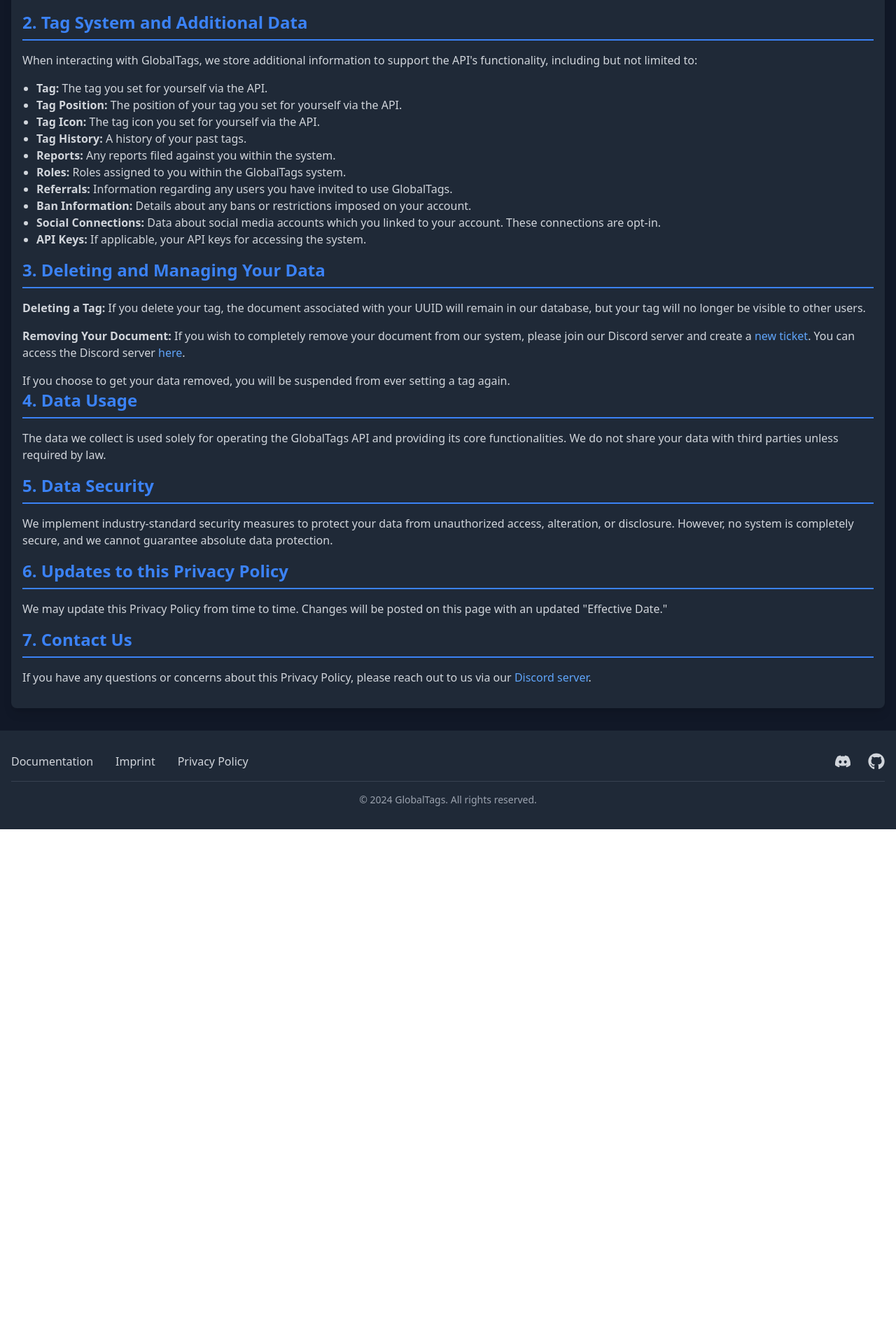
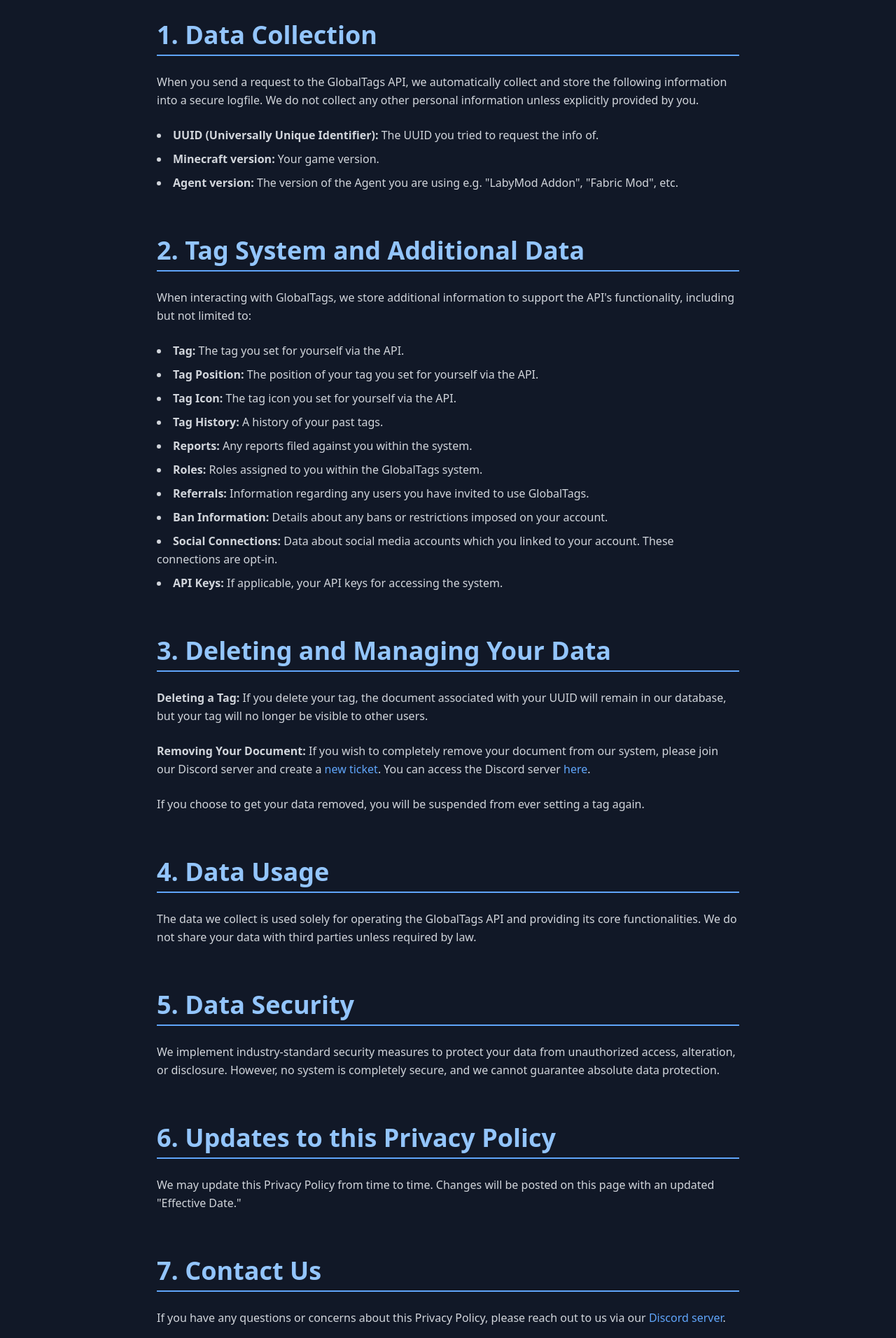
Before and after one commit to Global-Tags/Panel, a Next.js app: page /legal/privacy in a window 1280 px wide. Shown: the part 428-2340 px from the top of the page at 70% size. Before the commit the page ends 1613 px from the top, so only its background shows below. Built offline with nearby package versions, Linux system fonts and the light colour scheme.

Commit message:
redesign privacy policy

```diff
--- a/src/app/legal/privacy/page.tsx
+++ b/src/app/legal/privacy/page.tsx
@@ -10,27 +10,51 @@
         siteName: 'GlobalTags',
         images: '/opengraph-image.png'
     }
-}
+};
 
 export default function PrivacyPolicy() {
     return (
-        <div className="bg-gray-900 text-gray-300 min-h-screen flex flex-col">
-            <div className="container mx-auto px-4 py-8 bg-gray-800 rounded-lg shadow-lg flex-1">
-                <h1 className="text-3xl font-bold text-blue-500 mb-6 text-center">Privacy Policy for the GlobalTags API</h1>
+        <div className="bg-gray-900 text-gray-200 min-h-screen py-20">
+            <div className="max-w-5xl mx-auto px-6 lg:px-24 space-y-16 leading-relaxed">
 
-                <p className="mb-4"><strong>Effective Date:</strong> 15.09.2024</p>
+                <h1 className="text-5xl md:text-6xl font-extrabold text-blue-400 text-center mb-6">
+                    Privacy Policy for the GlobalTags API
+                </h1>
 
-                <h2 className="text-2xl font-semibold text-blue-500 border-b-2 border-blue-500 pb-2 mb-4">1. Data Collection</h2>
-                <p className="mb-4">When you send a request to the GlobalTags API, we automatically collect and store the following information into a secure logfile. We do not collect any other personal information unless explicitly provided by you.</p>
-                <ul className="list-disc pl-5 mb-4">
+                <p className="text-gray-400 text-lg mb-12 text-center">
+                    <strong>Effective Date:</strong> 15.09.2024
+                </p>
+
+                {/* Section 1 */}
+                <section id="data-collection" className="space-y-6">
+                    <h2 className="text-3xl md:text-4xl font-semibold text-blue-300 border-b-2 border-blue-400 pb-2 flex items-center">
+                        <a href="#data-collection" className="hover:underline flex items-center gap-2">
+                            1. Data Collection
+                            <span className="text-blue-400 text-lg"></span>
+                        </a>
+                    </h2>
+                    <p className="text-gray-300">
+                        When you send a request to the GlobalTags API, we automatically collect and store the following information into a secure logfile. We do not collect any other personal information unless explicitly provided by you.
+                    </p>
+                    <ul className="list-disc list-inside text-gray-300 space-y-2">
                         <li><strong>UUID (Universally Unique Identifier):</strong> The UUID you tried to request the info of.</li>
                         <li><strong>Minecraft version:</strong> Your game version.</li>
                         <li><strong>Agent version:</strong> The version of the Agent you are using e.g. "LabyMod Addon", "Fabric Mod", etc.</li>
                     </ul>
+                </section>
 
-                <h2 className="text-2xl font-semibold text-blue-500 border-b-2 border-blue-500 pb-2 mb-4">2. Tag System and Additional Data</h2>
-                <p className="mb-4">When interacting with GlobalTags, we store additional information to support the API's functionality, including but not limited to:</p>
-                <ul className="list-disc pl-5 mb-4">
+                {/* Section 2 */}
+                <section id="tag-system" className="space-y-6">
+                    <h2 className="text-3xl md:text-4xl font-semibold text-blue-300 border-b-2 border-blue-400 pb-2 flex items-center">
+                        <a href="#tag-system" className="hover:underline flex items-center gap-2">
+                            2. Tag System and Additional Data
+                            <span className="text-blue-400 text-lg"></span>
+                        </a>
+                    </h2>
+                    <p className="text-gray-300">
+                        When interacting with GlobalTags, we store additional information to support the API's functionality, including but not limited to:
+                    </p>
+                    <ul className="list-disc list-inside text-gray-300 space-y-2">
                         <li><strong>Tag:</strong> The tag you set for yourself via the API.</li>
                         <li><strong>Tag Position:</strong> The position of your tag you set for yourself via the API.</li>
                         <li><strong>Tag Icon:</strong> The tag icon you set for yourself via the API.</li>
@@ -42,24 +66,80 @@
                         <li><strong>Social Connections:</strong> Data about social media accounts which you linked to your account. These connections are opt-in.</li>
                         <li><strong>API Keys:</strong> If applicable, your API keys for accessing the system.</li>
                     </ul>
+                </section>
 
-                <h2 className="text-2xl font-semibold text-blue-500 border-b-2 border-blue-500 pb-2 mb-4">3. Deleting and Managing Your Data</h2>
-                <p className="mb-4"><strong>Deleting a Tag:</strong> If you delete your tag, the document associated with your UUID will remain in our database, but your tag will no longer be visible to other users.</p>
-                <p className="mb-4"><strong>Removing Your Document:</strong> If you wish to completely remove your document from our system, please join our Discord server and create a <a href="https://discord.com/channels/1254446736999579740/1254450410308108368" target="_blank" rel="noopener noreferrer" className="text-blue-400 hover:underline">new ticket</a>. You can access the Discord server <Link href="/discord" target="_blank" rel="noopener noreferrer" className="text-blue-400 hover:underline">here</Link>.</p>
-                <p>If you choose to get your data removed, you will be suspended from ever setting a tag again.</p>
+                {/* Section 3 */}
+                <section id="managing-data" className="space-y-6">
+                    <h2 className="text-3xl md:text-4xl font-semibold text-blue-300 border-b-2 border-blue-400 pb-2 flex items-center">
+                        <a href="#managing-data" className="hover:underline flex items-center gap-2">
+                            3. Deleting and Managing Your Data
+                            <span className="text-blue-400 text-lg"></span>
+                        </a>
+                    </h2>
+                    <p className="text-gray-300">
+                        <strong>Deleting a Tag:</strong> If you delete your tag, the document associated with your UUID will remain in our database, but your tag will no longer be visible to other users.
+                    </p>
+                    <p className="text-gray-300">
+                        <strong>Removing Your Document:</strong> If you wish to completely remove your document from our system, please join our Discord server and create a <a href="https://discord.com/channels/1254446736999579740/1254450410308108368" target="_blank" rel="noopener noreferrer" className="text-blue-400 hover:underline">new ticket</a>. You can access the Discord server <Link href="/discord" target="_blank" rel="noopener noreferrer" className="text-blue-400 hover:underline">here</Link>.
+                    </p>
+                    <p className="text-gray-300">
+                        If you choose to get your data removed, you will be suspended from ever setting a tag again.
+                    </p>
+                </section>
 
-                <h2 className="text-2xl font-semibold text-blue-500 border-b-2 border-blue-500 pb-2 mb-4">4. Data Usage</h2>
-                <p className="mb-4">The data we collect is used solely for operating the GlobalTags API and providing its core functionalities. We do not share your data with third parties unless required by law.</p>
+                {/* Section 4 */}
+                <section id="data-usage" className="space-y-6">
+                    <h2 className="text-3xl md:text-4xl font-semibold text-blue-300 border-b-2 border-blue-400 pb-2 flex items-center">
+                        <a href="#data-usage" className="hover:underline flex items-center gap-2">
+                            4. Data Usage
+                            <span className="text-blue-400 text-lg"></span>
+                        </a>
+                    </h2>
+                    <p className="text-gray-300">
+                        The data we collect is used solely for operating the GlobalTags API and providing its core functionalities. We do not share your data with third parties unless required by law.
+                    </p>
+                </section>
 
-                <h2 className="text-2xl font-semibold text-blue-500 border-b-2 border-blue-500 pb-2 mb-4">5. Data Security</h2>
-                <p className="mb-4">We implement industry-standard security measures to protect your data from unauthorized access, alteration, or disclosure. However, no system is completely secure, and we cannot guarantee absolute data protection.</p>
+                {/* Section 5 */}
+                <section id="data-security" className="space-y-6">
+                    <h2 className="text-3xl md:text-4xl font-semibold text-blue-300 border-b-2 border-blue-400 pb-2 flex items-center">
+                        <a href="#data-security" className="hover:underline flex items-center gap-2">
+                            5. Data Security
+                            <span className="text-blue-400 text-lg"></span>
+                        </a>
+                    </h2>
+                    <p className="text-gray-300">
+                        We implement industry-standard security measures to protect your data from unauthorized access, alteration, or disclosure. However, no system is completely secure, and we cannot guarantee absolute data protection.
+                    </p>
+                </section>
 
-                <h2 className="text-2xl font-semibold text-blue-500 border-b-2 border-blue-500 pb-2 mb-4">6. Updates to this Privacy Policy</h2>
-                <p className="mb-4">We may update this Privacy Policy from time to time. Changes will be posted on this page with an updated "Effective Date."</p>
+                {/* Section 6 */}
+                <section id="updates-policy" className="space-y-6">
+                    <h2 className="text-3xl md:text-4xl font-semibold text-blue-300 border-b-2 border-blue-400 pb-2 flex items-center">
+                        <a href="#updates-policy" className="hover:underline flex items-center gap-2">
+                            6. Updates to this Privacy Policy
+                            <span className="text-blue-400 text-lg"></span>
+                        </a>
+                    </h2>
+                    <p className="text-gray-300">
+                        We may update this Privacy Policy from time to time. Changes will be posted on this page with an updated "Effective Date."
+                    </p>
+                </section>
 
-                <h2 className="text-2xl font-semibold text-blue-500 border-b-2 border-blue-500 pb-2 mb-4">7. Contact Us</h2>
-                <p>If you have any questions or concerns about this Privacy Policy, please reach out to us via our <Link href="/discord" target="_blank" rel="noopener noreferrer" className="text-blue-400 hover:underline">Discord server</Link>.</p>
+                {/* Section 7 */}
+                <section id="contact-us" className="space-y-6">
+                    <h2 className="text-3xl md:text-4xl font-semibold text-blue-300 border-b-2 border-blue-400 pb-2 flex items-center">
+                        <a href="#contact-us" className="hover:underline flex items-center gap-2">
+                            7. Contact Us
+                            <span className="text-blue-400 text-lg"></span>
+                        </a>
+                    </h2>
+                    <p className="text-gray-300">
+                        If you have any questions or concerns about this Privacy Policy, please reach out to us via our <Link href="/discord" target="_blank" rel="noopener noreferrer" className="text-blue-400 hover:underline">Discord server</Link>.
+                    </p>
+                </section>
+
             </div>
         </div>
     );
-};
+}
```
Lines whose indentation alone changed are shown as unchanged.
